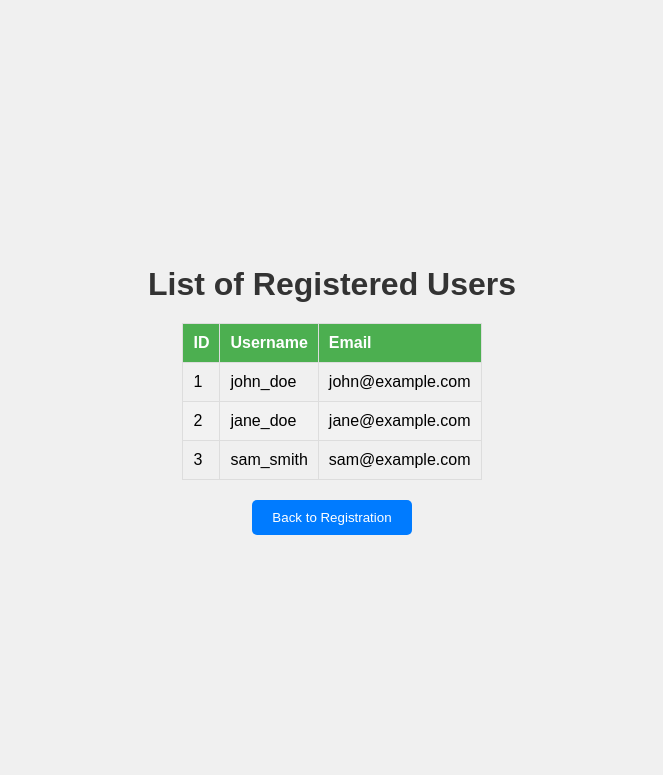
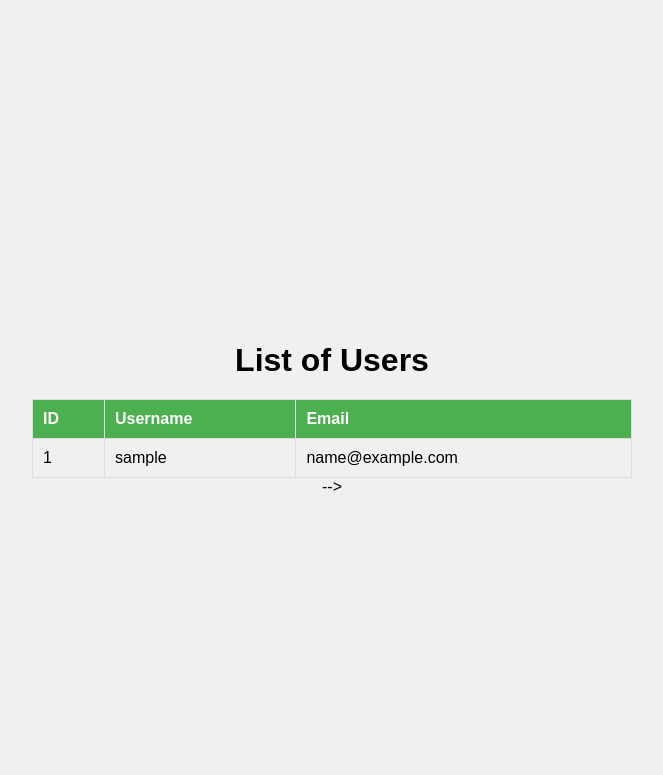
Before and after one commit to NgugiMZ/py-pg, a Flask app: page /user-list in a window 1280 px wide. Shown: the top 775 px of the page, without its empty margins (308-971 px from the left). Before the commit the page ends 535 px from the top, so only its background shows below. Run offline with Flask 3, Linux system fonts and the light colour scheme; a database or web service that is not in the repository returns one stand-in record (values such as "Sample title"); some libraries are stand-ins or nearby versions.

Commit message:
register and list

```diff
--- a/app.py
+++ b/app.py
@@ -35,14 +35,32 @@ def is_valid_password(password: str) -> bool:
 def index():
     return render_template('index.html')  # Render the registration form
 
+
 @app.route('/user-list')
 def user_list():
-    # Simulate a list of users for now
-    users = [
-        {'id': 1, 'username': 'john_doe', 'email': 'john@example.com'},
-        {'id': 2, 'username': 'jane_doe', 'email': 'jane@example.com'}
-    ]
-    return render_template('user-list.html', users=users)
+    conn = get_db_connection()  # Get the DB connection
+    cur = conn.cursor()
+
+    try:
+        # Query the database for users
+        cur.execute("SELECT id, username, email FROM users")
+        users = cur.fetchall()  # Fetch all users
+
+        # Pass the users to the template
+        return render_template('user-list.html', users=users)
+    except Exception as e:
+        return jsonify({"error": str(e)}), 500
+    finally:
+        cur.close()
+        conn.close()
+# @app.route('/user-list')
+# def user_list():
+#     # Simulate a list of users for now
+#     users = [
+#         {'id': 1, 'username': 'john_doe', 'email': 'john@example.com'},
+#         {'id': 2, 'username': 'jane_doe', 'email': 'jane@example.com'}
+#     ]
+#     return render_template('user-list.html', users=users)
 
 
 @app.route('/register', methods=['POST'])
--- a/templates/user-list.html
+++ b/templates/user-list.html
@@ -1,4 +1,101 @@
 <!DOCTYPE html>
+<html lang="en">
+<head>
+    <meta charset="UTF-8">
+    <meta name="viewport" content="width=device-width, initial-scale=1.0">
+    <title>User List</title>
+     <style>
+        body {
+            font-family: Arial, sans-serif;
+            background-color: #f0f0f0;
+            display: flex;
+            flex-direction: column;
+            align-items: center;
+            justify-content: center;
+            height: 100vh;
+        }
+
+        h1 {
+            margin-bottom: 20px;
+        }
+
+        table {
+            width: 80%;
+            max-width: 600px;
+            border-collapse: collapse;
+        }
+
+        th, td {
+            padding: 10px;
+            text-align: left;
+            border: 1px solid #ddd;
+        }
+
+        th {
+            background-color: #4CAF50;
+            color: white;
+        }
+
+        tr:nth-child(even) {
+            background-color: #f2f2f2;
+        }
+
+        .back-button {
+            margin-top: 20px;
+            padding: 10px 20px;
+            background-color: #007bff;
+            color: white;
+            border: none;
+            border-radius: 5px;
+            cursor: pointer;
+        }
+
+        .back-button:hover {
+            background-color: #0056b3;
+        }
+    </style>
+</head>
+<body>
+    <h1>List of Users</h1>
+    <table border="1">
+        <thead>
+            <tr>
+                <th>ID</th>
+                <th>Username</th>
+                <th>Email</th>
+            </tr>
+        </thead>
+        <tbody>
+            {% for user in users %}
+            <tr>
+                <td>{{ user[0] }}</td>
+                <td>{{ user[1] }}</td>
+                <td>{{ user[2] }}</td>
+            </tr>
+            {% endfor %}
+        </tbody>
+    </table>
+</body>
+</html>
+
+
+
+
+
+
+
+
+
+
+
+
+
+
+
+
+
+
+<!-- <!DOCTYPE html>
 <html lang="en">
 <head>
     <meta charset="UTF-8">
@@ -69,7 +166,7 @@
         </thead>
         <tbody>
             <!-- User rows will be inserted here -->
-        </tbody>
+        <!-- </tbody>
     </table>
 
     <button class="back-button" onclick="goBack()">Back to Registration</button>
@@ -105,4 +202,4 @@
         window.onload = populateUserList;
     </script>
 </body>
-</html>
+</html> --> -->
```
